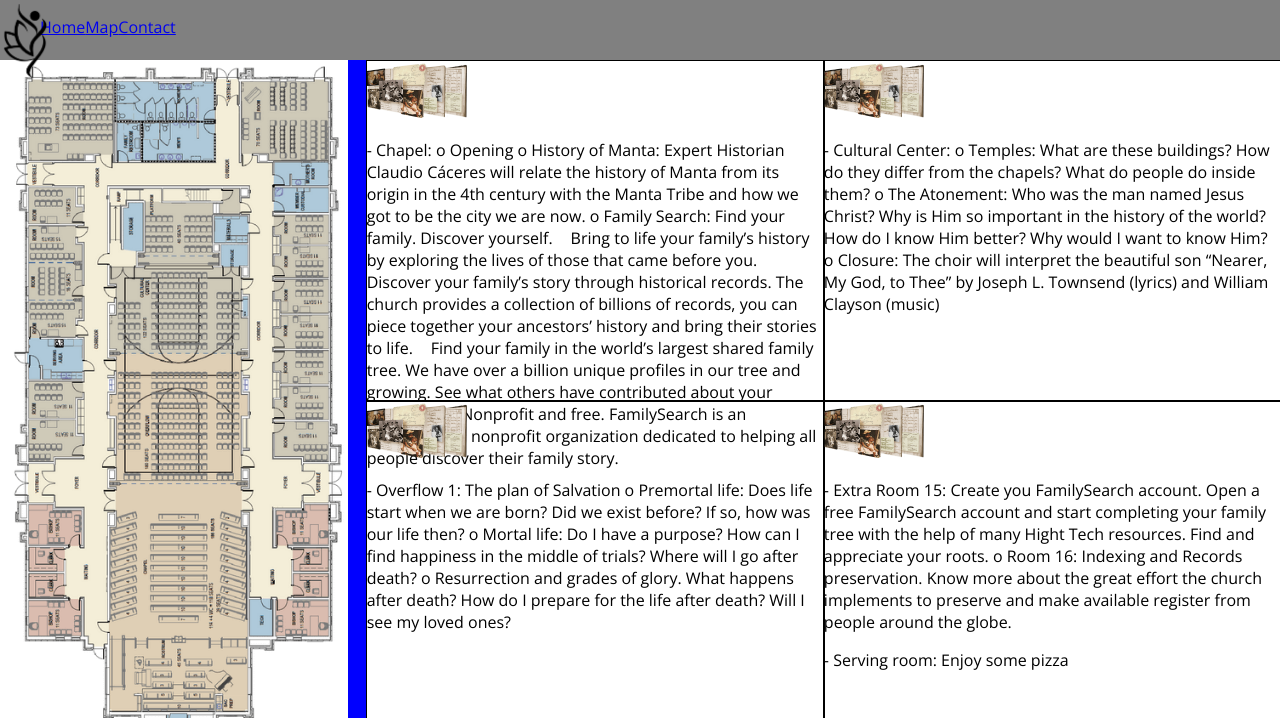
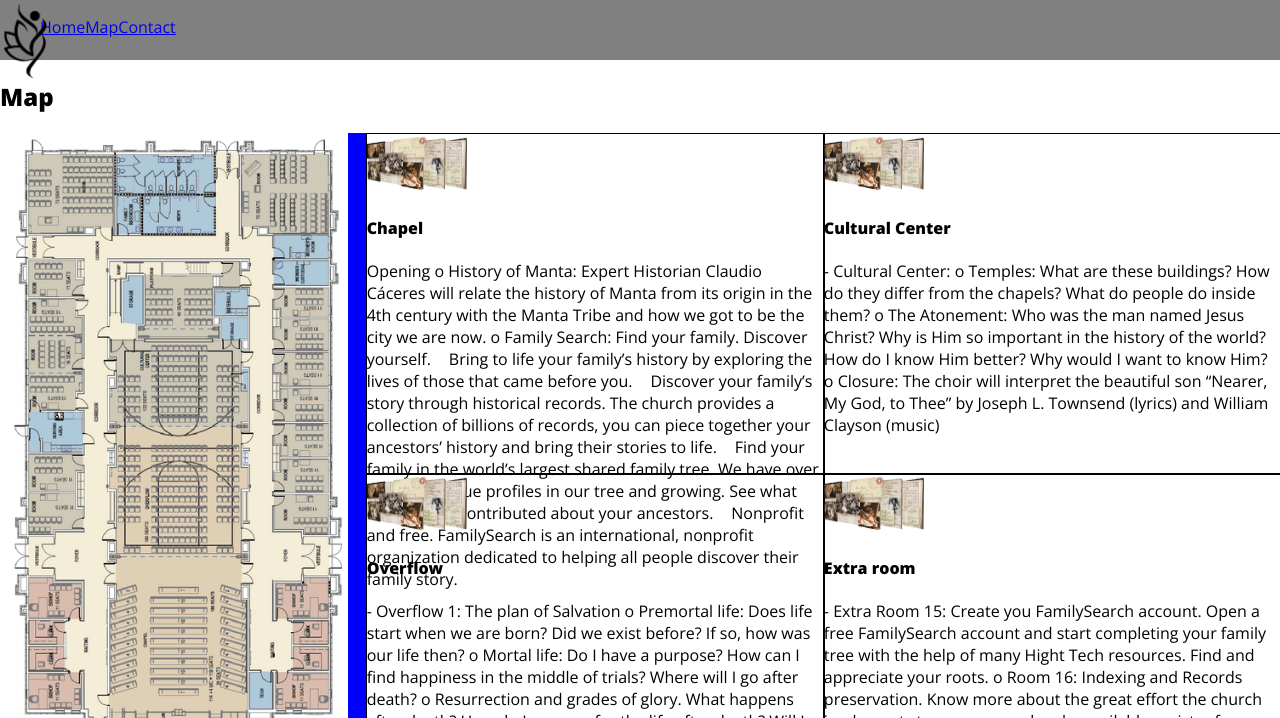
Before and after one commit to agferrin/wdd130, a plain HTML site: page familydiscoveryday/map.html in a window 1280 px wide. Shown: the top 718 px of the page. Drawn offline with nearby package versions, Linux system fonts and the light colour scheme; a web font is replaced by a local one.

Commit message:
Personal Site HTML: Headlines

```diff
--- a/familydiscoveryday/map.html
+++ b/familydiscoveryday/map.html
@@ -21,6 +21,10 @@
       </nav>
     </header>
 
+    <section id="headline-section">
+      <h1>Map</h1>
+    </section>
+
     <!-- MAIN -->
     <main id="map-main">
       <section id="map-section">
@@ -32,8 +36,9 @@
           alt="familySearch"
           class="section-background"
         />
+        <h4>Chapel</h4>
         <p>
-          - Chapel: o Opening o History of Manta: Expert Historian Claudio
+          Opening o History of Manta: Expert Historian Claudio
           Cáceres will relate the history of Manta from its origin in the 4th
           century with the Manta Tribe and how we got to be the city we are now.
           o Family Search: Find your family. Discover yourself.  Bring to life
@@ -54,6 +59,7 @@
           alt="familySearch"
           class="section-background"
         />
+        <h4>Overflow</h4>
         <p>
           - Overflow 1: The plan of Salvation o Premortal life: Does life start
           when we are born? Did we exist before? If so, how was our life then? o
@@ -69,6 +75,7 @@
           alt="familySearch"
           class="section-background"
         />
+        <h4>Cultural Center</h4>
         <p>
           - Cultural Center: o Temples: What are these buildings? How do they
           differ from the chapels? What do people do inside them? o The
@@ -85,6 +92,7 @@
           alt="familySearch"
           class="section-background"
         />
+        <h4>Extra room</h4>
         <p>
           - Extra Room 15: Create you FamilySearch account. Open a free
           FamilySearch account and start completing your family tree with the
```
Also changed, not shown: familydiscoveryday/contact.html (+4 -0 lines).
